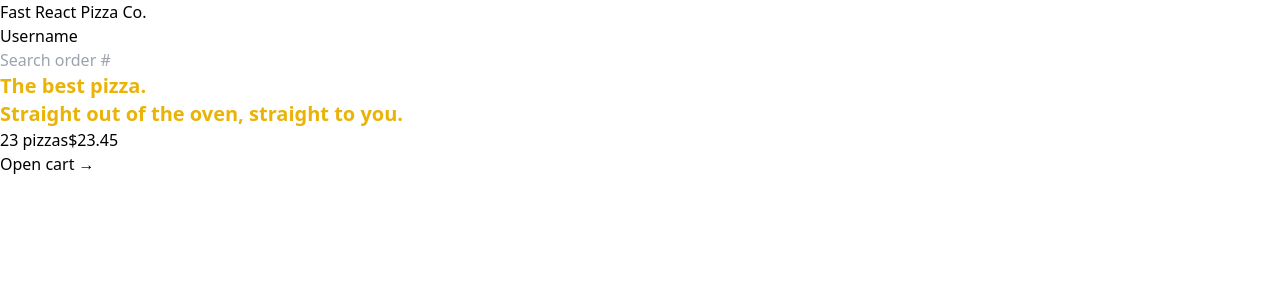
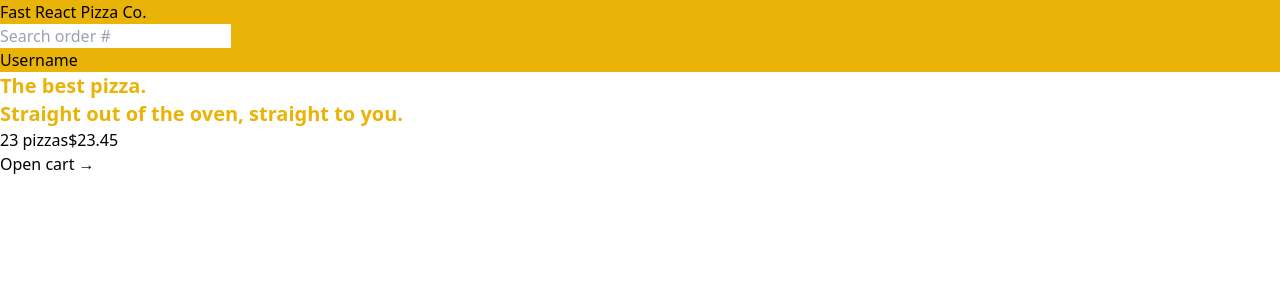
Before and after one commit to Hybola/16-fast-react-pizza-redo, a React (Vite) app: page / in a window 1280 px wide. Shown: the top 300 px of the page. Built offline with nearby package versions, Linux system fonts and the light colour scheme.

Commit message:
lecture 295

```diff
--- a/package.json
+++ b/package.json
@@ -25,6 +25,8 @@
     "eslint-plugin-react-hooks": "^4.6.0",
     "eslint-plugin-react-refresh": "^0.4.3",
     "postcss": "^8.4.40",
+    "prettier": "^3.3.3",
+    "prettier-plugin-tailwindcss": "^0.6.6",
     "tailwindcss": "^3.4.7",
     "vite": "^4.4.5",
     "vite-plugin-eslint": "^1.8.1"
--- a/src/ui/Header.jsx
+++ b/src/ui/Header.jsx
@@ -3,10 +3,10 @@ import SearchOrder from "../features/order/SearchOrder";
 
 function Header() {
   return (
-    <header>
+    <header className="bg-yellow-500">
       <Link to="/">Fast React Pizza Co.</Link>
+      <SearchOrder />
       <p>Username</p>
-      <SearchOrder />
     </header>
   );
 }
```
Also changed, not shown: .prettierrc.json (added), 1 other file (tests, documents, lock files or other folders).
